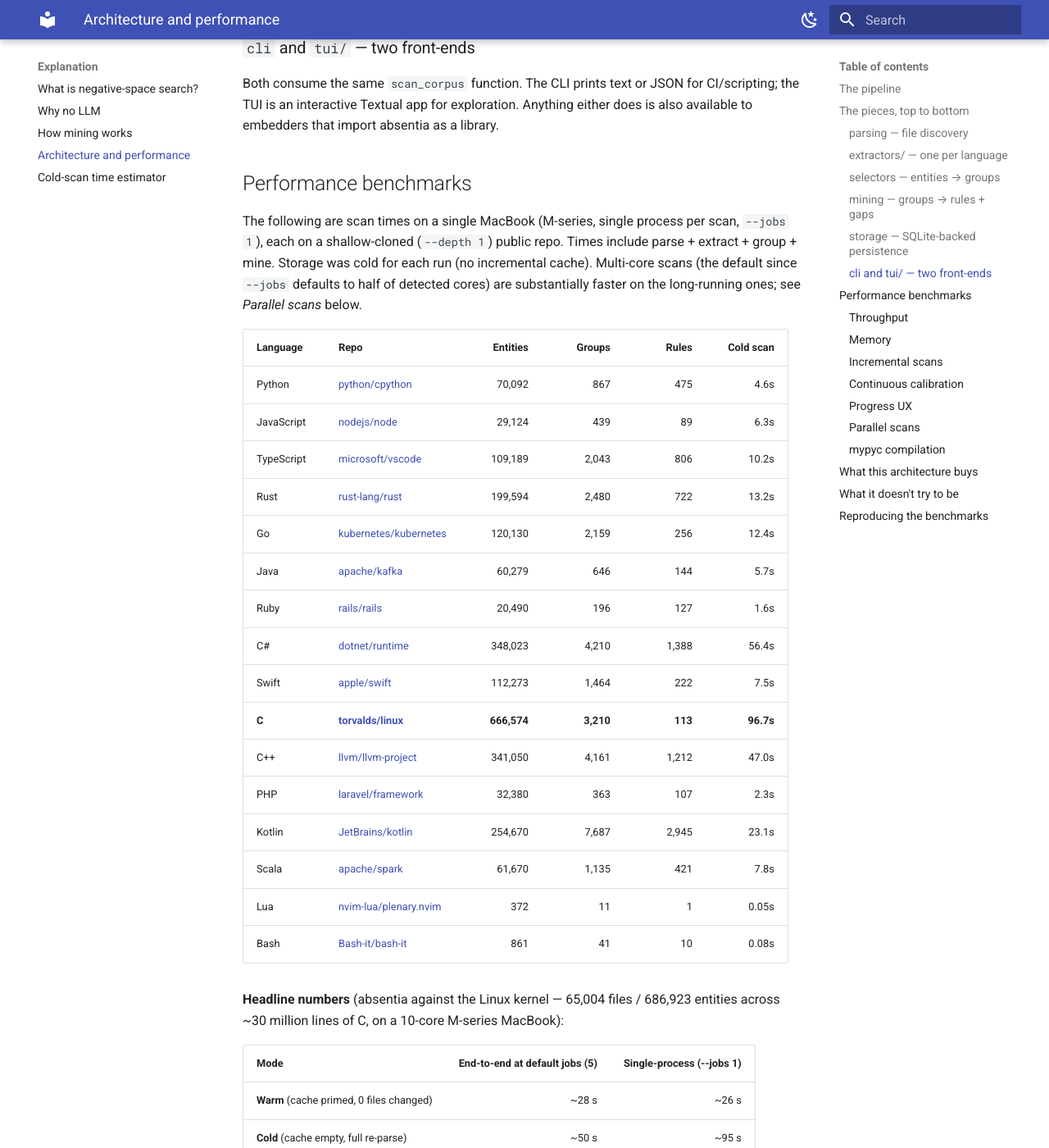
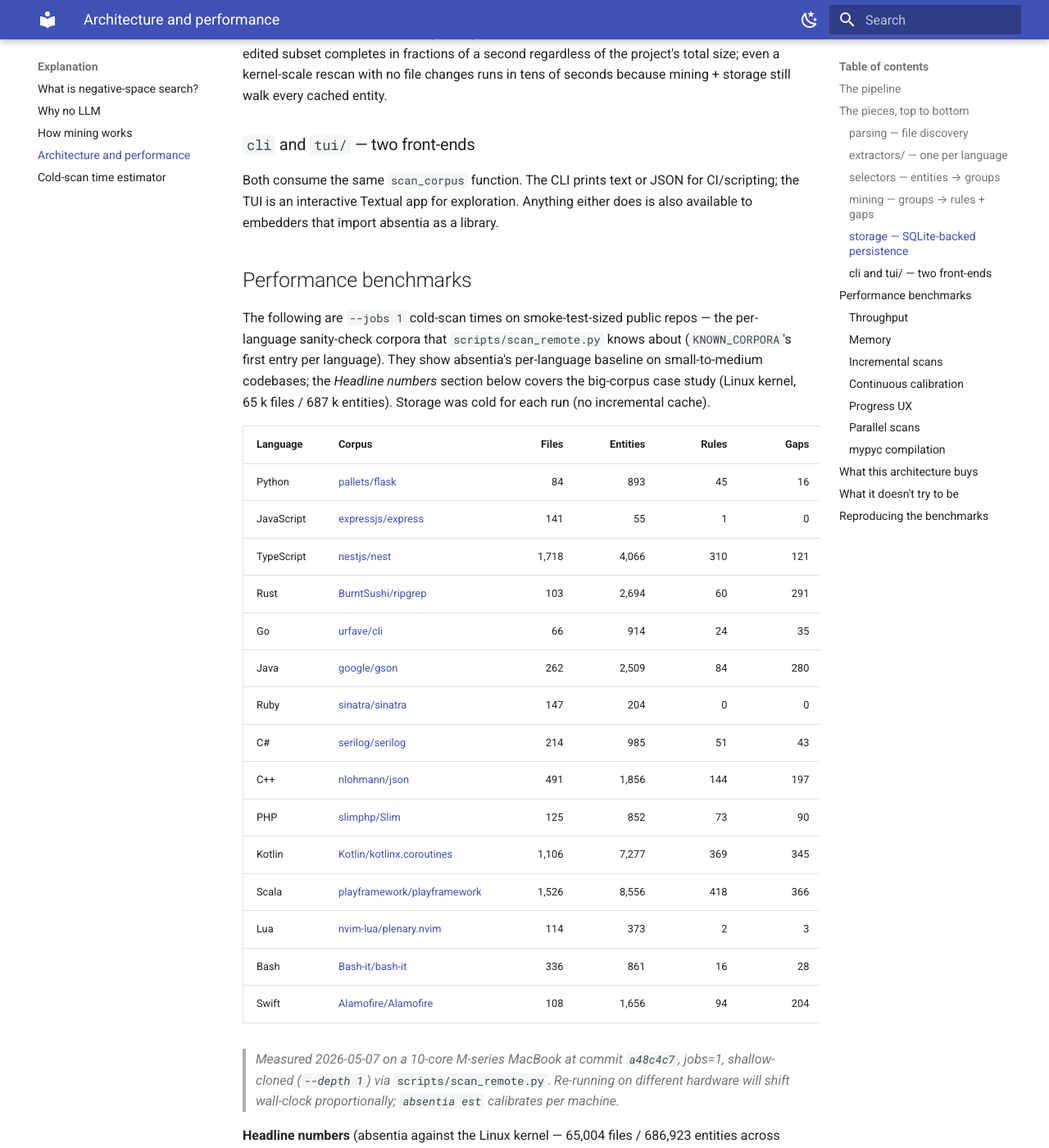
Before and after one commit to skbays03/absentia, an MkDocs documentation site: the page built from docs/explanation/architecture.md, in a window 1280 px wide and 1400 px high, scrolled down 1704 px. Shown: the whole window at 82% size. Built offline with MkDocs 1.6.1 and Material for MkDocs 9.7.7, drawn with Linux system fonts in a browser that asks for light colours; some of the changed text lies outside the part shown.

Commit message:
docs(phase-3): audit punch list — number drift, framing, tables
Phase 3.5 — CHANGELOG [Unreleased] mining headline reconciled
to ~23x (matches README + architecture). The raw mining-only
delta was ~30x in isolation; new feature_kinds shipping in the
same release add work back, so the user-visible release headline
is ~23x. Byte-identical claim qualified with "at the same
feature_kinds set" since the new detectors do change gap counts.

Phase 3.6 — Stage-count bridge added to architecture.md and
quickstart.md so the four conceptual stages (parse / group /
mine / compare) and the five runtime stages (walk / parse /
store / mine / finalize) are clearly different decompositions.
Both are legitimately "stages" — the runtime adds I/O bookends
around the conceptual core, and folds group + compare into
mine in the live progress display.

Phase 3.9 — Worker-startup citations follow the constant change:
architecture.md "(~150 ms per worker)" -> "(~60 ms per worker)".

Phase 3.10 — selectors.md decorator.exclude default gained
"@classmethod" to match the actual code 3-tuple. absentia.toml.
example aligned for the same reason.

Phase 3.11 — absentia-toml.md parent_class.exclude default
["object", "Exception", ...] -> ["object"] to match the code's
single-element default rather than expanding the code.

Phase 3.12 — CLAUDE.md repo layout gained scripts/profile_scan.py.

Phase 3.15 — architecture.md benchmark table swapped from
big-corpus URLs (cpython, k8s, vscode, ...) that were never
re-measured this session to the small KNOWN_CORPORA picks
already measured (pallets/flask through Alamofire/Alamofire).
The kernel headline section below the table retains the
big-corpus case study. Adds measurement footnote with date +
commit so future drift is timestamped.

Authored-by: Shawn Bays <shawnbays2003@gmail.com>
Co-Authored-By: Claude Opus 4.7 (1M context) <noreply@anthropic.com>

```diff
--- a/docs/explanation/architecture.md
+++ b/docs/explanation/architecture.md
@@ -24,6 +24,13 @@ A scan is four sequential stages, each one a small, focused module:
 Each stage is testable in isolation and replaceable. The data
 between stages is plain Python dataclasses (frozen, hashable) — a
 new selector or feature-kind plugs in without touching the others.
+
+The four stages above describe the *algorithm*. The runtime
+progress display shows **five stages** — `walk → parse → store →
+mine → finalize` — adding a file-discovery preamble and an
+output/persistence postamble around the conceptual core. The
+conceptual *group* and *compare* steps fold into the *mine*
+stage's progress line. See [Progress UX](#progress-ux) below.
 
 ## The pieces, top to bottom
 
@@ -73,32 +80,38 @@ that import absentia as a library.
 
 ## Performance benchmarks
 
-The following are scan times on a single MacBook (M-series, single
-process per scan, `--jobs 1`), each on a shallow-cloned (`--depth 1`)
-public repo. Times include parse + extract + group + mine. Storage
-was cold for each run (no incremental cache). Multi-core scans (the
-default since `--jobs` defaults to half of detected cores) are
-substantially faster on the long-running ones; see *Parallel scans*
-below.
+The following are `--jobs 1` cold-scan times on smoke-test-sized
+public repos — the per-language sanity-check corpora that
+`scripts/scan_remote.py` knows about (`KNOWN_CORPORA`'s first
+entry per language). They show absentia's per-language baseline
+on small-to-medium codebases; the *Headline numbers* section
+below covers the big-corpus case study (Linux kernel, 65 k files
+/ 687 k entities). Storage was cold for each run (no incremental
+cache).
 
-| Language | Repo | Entities | Groups | Rules | Cold scan |
-|---|---|---:|---:|---:|---:|
-| Python | [python/cpython](https://github.com/python/cpython) | 70,092 | 867 | 475 | 4.6s |
-| JavaScript | [nodejs/node](https://github.com/nodejs/node) | 29,124 | 439 | 89 | 6.3s |
-| TypeScript | [microsoft/vscode](https://github.com/microsoft/vscode) | 109,189 | 2,043 | 806 | 10.2s |
-| Rust | [rust-lang/rust](https://github.com/rust-lang/rust) | 199,594 | 2,480 | 722 | 13.2s |
-| Go | [kubernetes/kubernetes](https://github.com/kubernetes/kubernetes) | 120,130 | 2,159 | 256 | 12.4s |
-| Java | [apache/kafka](https://github.com/apache/kafka) | 60,279 | 646 | 144 | 5.7s |
-| Ruby | [rails/rails](https://github.com/rails/rails) | 20,490 | 196 | 127 | 1.6s |
-| C# | [dotnet/runtime](https://github.com/dotnet/runtime) | 348,023 | 4,210 | 1,388 | 56.4s |
-| Swift | [apple/swift](https://github.com/apple/swift) | 112,273 | 1,464 | 222 | 7.5s |
-| **C** | **[torvalds/linux](https://github.com/torvalds/linux)** | **666,574** | **3,210** | **113** | **96.7s** |
-| C++ | [llvm/llvm-project](https://github.com/llvm/llvm-project) | 341,050 | 4,161 | 1,212 | 47.0s |
-| PHP | [laravel/framework](https://github.com/laravel/framework) | 32,380 | 363 | 107 | 2.3s |
-| Kotlin | [JetBrains/kotlin](https://github.com/JetBrains/kotlin) | 254,670 | 7,687 | 2,945 | 23.1s |
-| Scala | [apache/spark](https://github.com/apache/spark) | 61,670 | 1,135 | 421 | 7.8s |
-| Lua | [nvim-lua/plenary.nvim](https://github.com/nvim-lua/plenary.nvim) | 372 | 11 | 1 | 0.05s |
-| Bash | [Bash-it/bash-it](https://github.com/Bash-it/bash-it) | 861 | 41 | 10 | 0.08s |
+| Language | Corpus | Files | Entities | Rules | Gaps | Cold scan |
+|---|---|---:|---:|---:|---:|---:|
+| Python | [pallets/flask](https://github.com/pallets/flask) | 84 | 893 | 45 | 16 | 0.22s |
+| JavaScript | [expressjs/express](https://github.com/expressjs/express) | 141 | 55 | 1 | 0 | 0.15s |
+| TypeScript | [nestjs/nest](https://github.com/nestjs/nest) | 1,718 | 4,066 | 310 | 121 | 0.38s |
+| Rust | [BurntSushi/ripgrep](https://github.com/BurntSushi/ripgrep) | 103 | 2,694 | 60 | 291 | 0.27s |
+| Go | [urfave/cli](https://github.com/urfave/cli) | 66 | 914 | 24 | 35 | 0.18s |
+| Java | [google/gson](https://github.com/google/gson) | 262 | 2,509 | 84 | 280 | 0.30s |
+| Ruby | [sinatra/sinatra](https://github.com/sinatra/sinatra) | 147 | 204 | 0 | 0 | 0.17s |
+| C# | [serilog/serilog](https://github.com/serilog/serilog) | 214 | 985 | 51 | 43 | 0.22s |
+| C++ | [nlohmann/json](https://github.com/nlohmann/json) | 491 | 1,856 | 144 | 197 | 0.78s |
+| PHP | [slimphp/Slim](https://github.com/slimphp/Slim) | 125 | 852 | 73 | 90 | 0.18s |
+| Kotlin | [Kotlin/kotlinx.coroutines](https://github.com/Kotlin/kotlinx.coroutines) | 1,106 | 7,277 | 369 | 345 | 0.67s |
+| Scala | [playframework/playframework](https://github.com/playframework/playframework) | 1,526 | 8,556 | 418 | 366 | 0.98s |
+| Lua | [nvim-lua/plenary.nvim](https://github.com/nvim-lua/plenary.nvim) | 114 | 373 | 2 | 3 | 0.16s |
+| Bash | [Bash-it/bash-it](https://github.com/Bash-it/bash-it) | 336 | 861 | 16 | 28 | 0.18s |
+| Swift | [Alamofire/Alamofire](https://github.com/Alamofire/Alamofire) | 108 | 1,656 | 94 | 204 | 0.33s |
+
+> *Measured 2026-05-07 on a 10-core M-series MacBook at commit
+> `a48c4c7`, jobs=1, shallow-cloned (`--depth 1`) via*
+> `scripts/scan_remote.py`. *Re-running on different hardware will
+> shift wall-clock proportionally; `absentia est` calibrates per
+> machine.*
 
 **Headline numbers** (absentia against the Linux kernel — 65,004 files
 / 686,923 entities across ~30 million lines of C, on a 10-core
@@ -229,11 +242,14 @@ just superseded by better data as you accumulate it.
 
 A `absentia check` run in interactive text mode (TTY stderr, no
 `--json`, no `--quiet`) renders a five-stage display: walking
-corpus, scanning, loading store, mining rules, finalizing. Each
-stage finishes with a ✓ summary line + elapsed time and stays on
-screen as the next stage begins, so the eventual transcript is a
-clean record of where time went. Live spinners run during
-indeterminate stages so the tool never feels hung.
+corpus, scanning, loading store, mining rules, finalizing. (These
+are the runtime stages — `walk → parse → store → mine → finalize`
+— that bookend the four conceptual stages from
+[*The pipeline*](#the-pipeline) above.) Each stage finishes with a
+✓ summary line + elapsed time and stays on screen as the next
+stage begins, so the eventual transcript is a clean record of
+where time went. Live spinners run during indeterminate stages so
+the tool never feels hung.
 
 When `--jobs N > 1`, the parse stage shows **one sub-line per
 worker** — each tagged with the language it's currently chewing on
```
Also changed, not shown: other parts of docs/explanation/architecture.md (+1 -1 lines), CHANGELOG.md (+3 -2 lines), CLAUDE.md (+1 -0 lines), docs/reference/absentia-toml.md (+1 -1 lines), docs/reference/selectors.md (+1 -1 lines), docs/tutorial/quickstart.md (+11 -7 lines), 1 other file.
